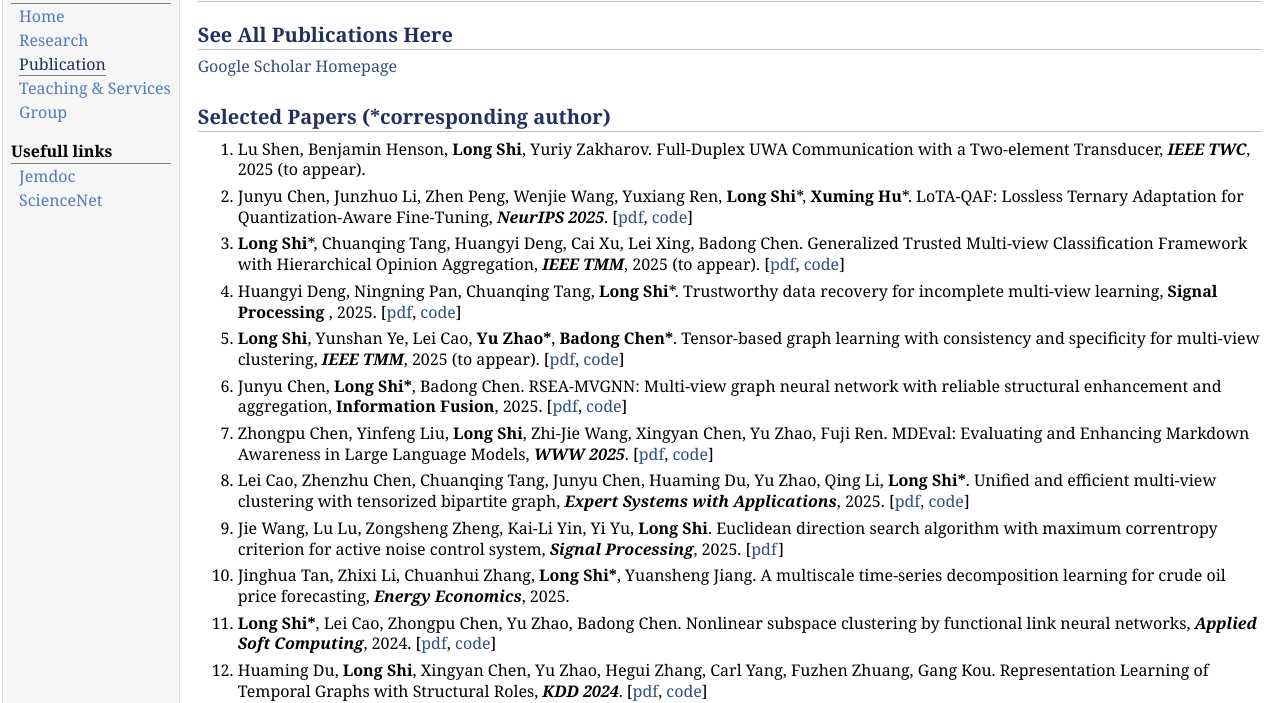
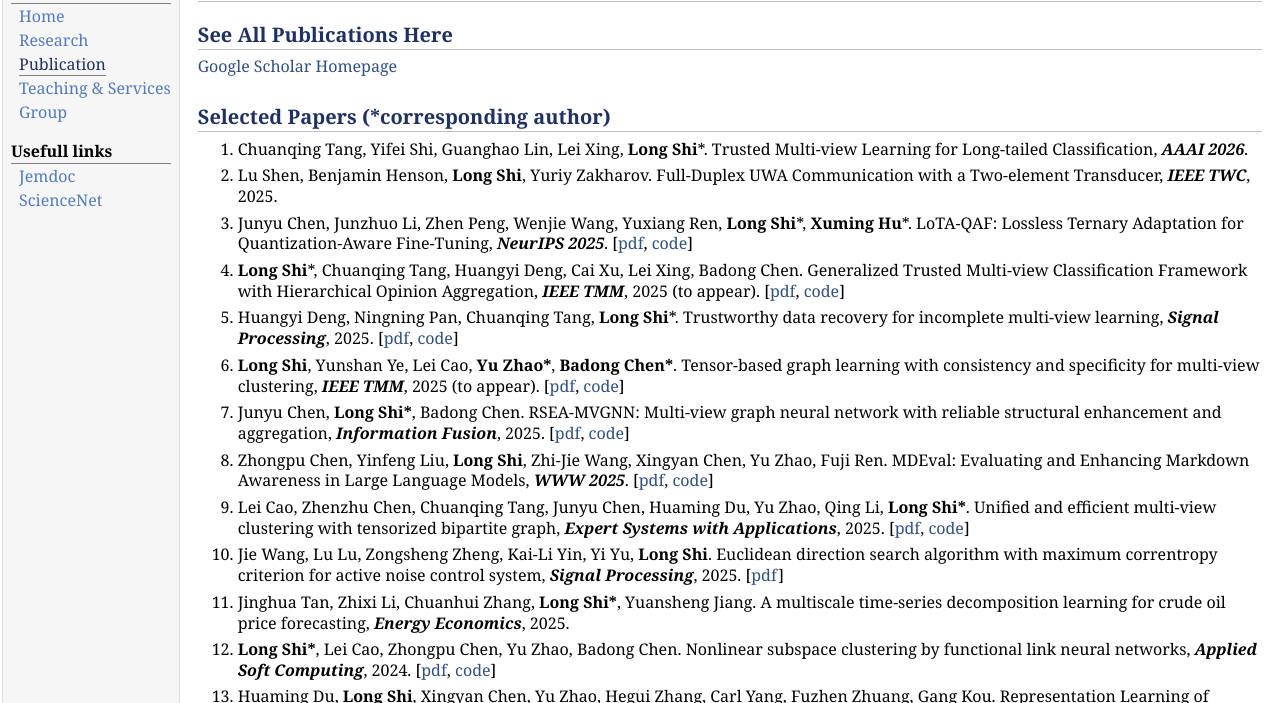
Before and after one commit to lshi91/shilong.github.io, a plain HTML site: page publication.html in a window 1280 px wide. Shown: the part 48-751 px from the top of the page. Drawn offline with nearby package versions, Linux system fonts and the light colour scheme; some packages are replaced by stand-ins of ours.

Commit message:
Add files via upload

```diff
--- a/publication.html
+++ b/publication.html
@@ -63,7 +63,11 @@ _gaq.push(['_trackPageview']);
 <h2>Selected Papers (<b></b>*<b></b>corresponding author)
 </h2>
 <ol>
-<li><p>Lu Shen, Benjamin Henson, <b>Long Shi</b>, Yuriy Zakharov. Full-Duplex UWA Communication with a Two-element Transducer, <b><i>IEEE TWC</i></b>, 2025 (to appear).
+<li><p>Chuanqing Tang, Yifei Shi, Guanghao Lin, Lei Xing, <b>Long Shi</b><b></b>*<b></b>. Trusted Multi-view Learning for Long-tailed Classification, <b><i>AAAI 2026</i></b>.
+
+</p>
+</li>
+<li><p>Lu Shen, Benjamin Henson, <b>Long Shi</b>, Yuriy Zakharov. Full-Duplex UWA Communication with a Two-element Transducer, <b><i>IEEE TWC</i></b>, 2025.
 
 </p>
 </li>
@@ -79,7 +83,7 @@ _gaq.push(['_trackPageview']);
 
 </p>
 </li>
-<li><p>Huangyi Deng, Ningning Pan, Chuanqing Tang, <b>Long Shi</b><b></b>*<b></b>. Trustworthy data recovery for incomplete multi-view learning, <b> </b><b>Signal Processing</b><b> </b>, 2025. [<a href="https://www.sciencedirect.com/science/article/pii/S0165168425002609" target=&ldquo;blank&rdquo;>pdf</a>, <a href="https://github.com/ding6ding/TDR-IMV" target=&ldquo;blank&rdquo;>code</a>]
+<li><p>Huangyi Deng, Ningning Pan, Chuanqing Tang, <b>Long Shi</b><b></b>*<b></b>. Trustworthy data recovery for incomplete multi-view learning, <b><i>Signal Processing</i></b>, 2025. [<a href="https://www.sciencedirect.com/science/article/pii/S0165168425002609" target=&ldquo;blank&rdquo;>pdf</a>, <a href="https://github.com/ding6ding/TDR-IMV" target=&ldquo;blank&rdquo;>code</a>]
 
 </p>
 </li>
@@ -91,7 +95,7 @@ _gaq.push(['_trackPageview']);
 </li>
 <li><p>Junyu Chen, <b>Long Shi</b><b>*</b>, Badong Chen. RSEA-MVGNN: Multi-view graph neural network with reliable structural enhancement and aggregation,
 
-<b>Information Fusion</b>, 2025. [<a href="https://www.sciencedirect.com/science/article/pii/S1566253525002167" target=&ldquo;blank&rdquo;>pdf</a>, <a href="http://github.com/junyu000/RSEA-MVGNN" target=&ldquo;blank&rdquo;>code</a>]
+<b><i>Information Fusion</i></b>, 2025. [<a href="https://www.sciencedirect.com/science/article/pii/S1566253525002167" target=&ldquo;blank&rdquo;>pdf</a>, <a href="http://github.com/junyu000/RSEA-MVGNN" target=&ldquo;blank&rdquo;>code</a>]
 
 </p>
 </li>
```
